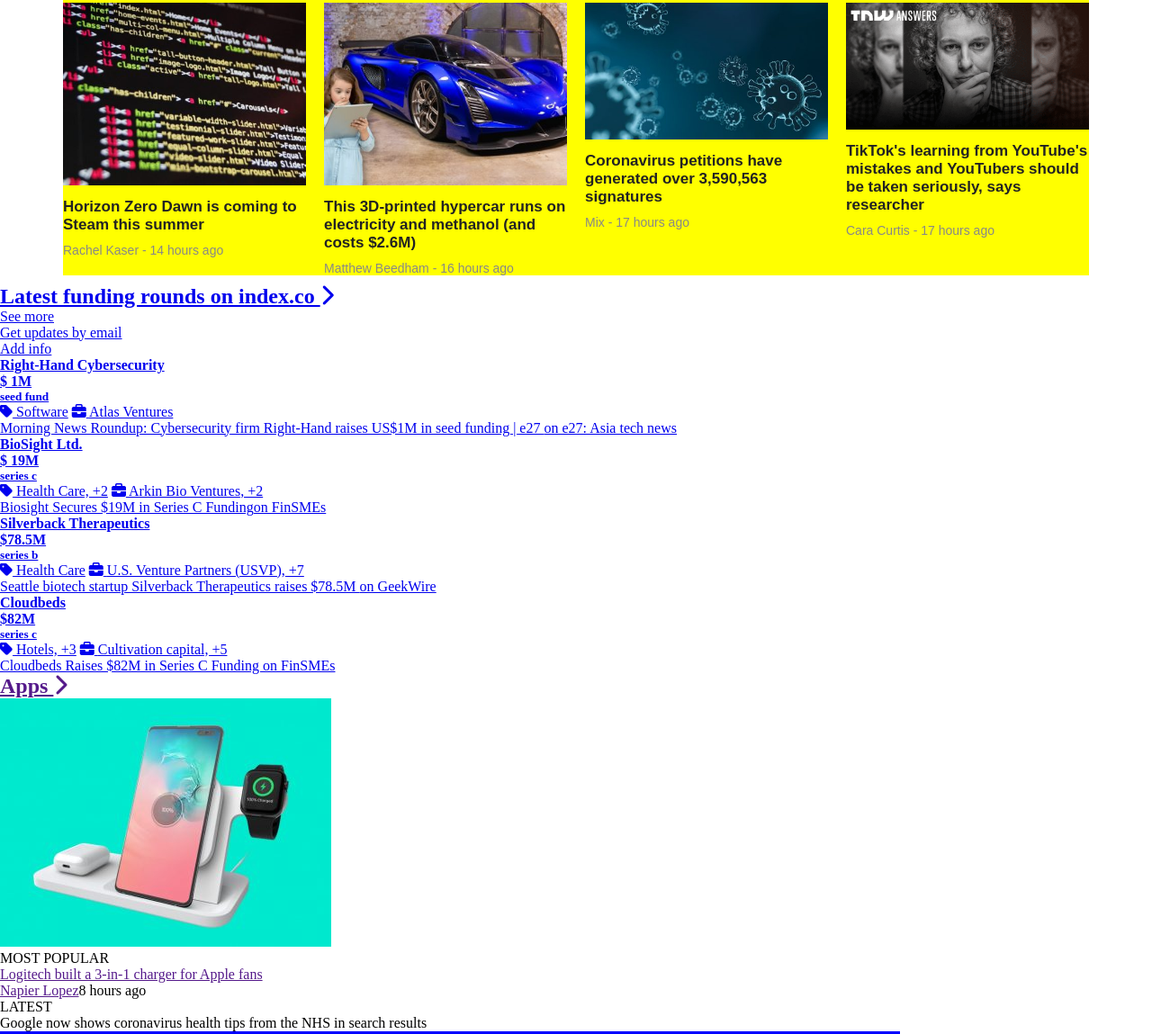
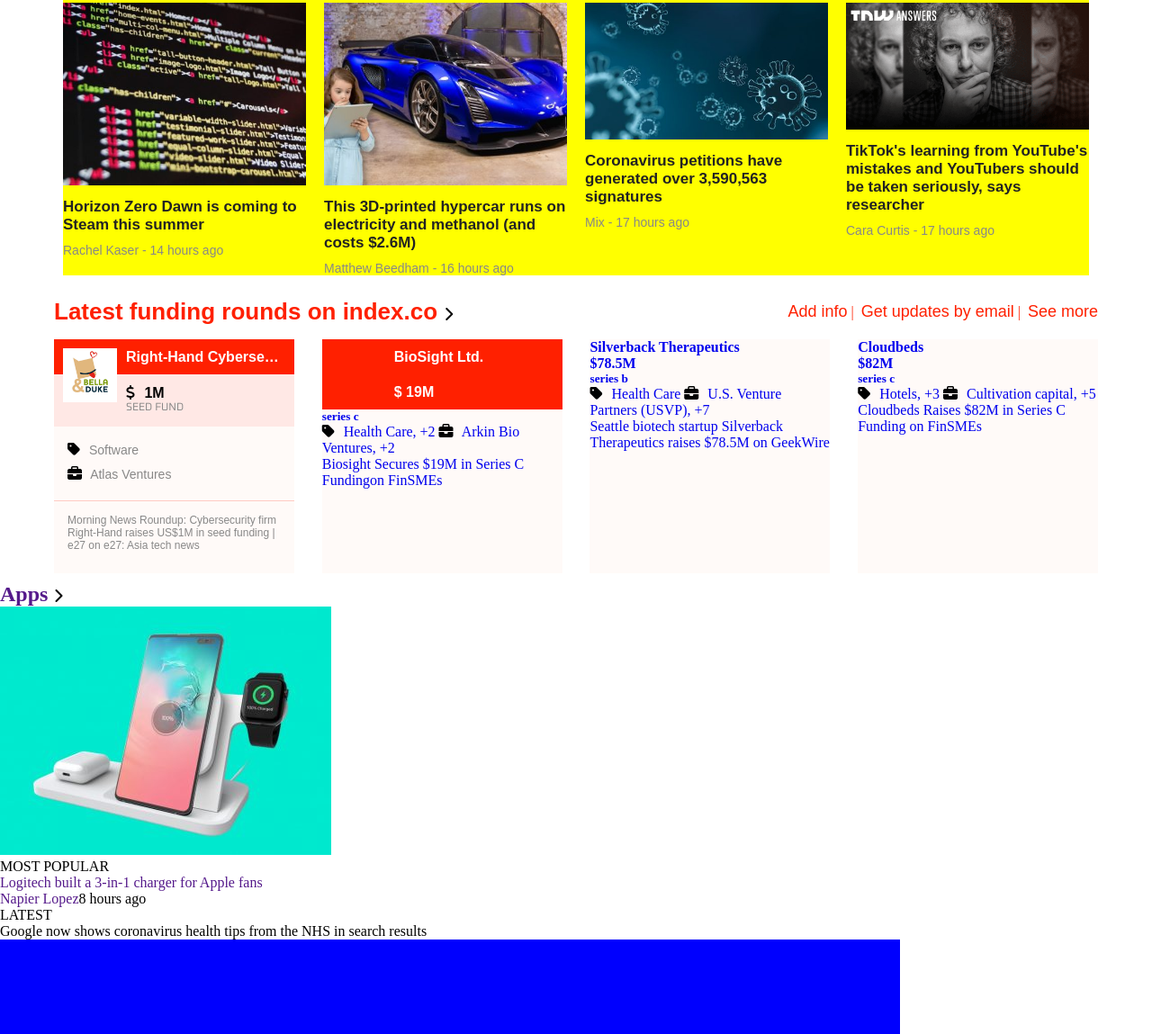
Before and after one commit to OdongAlican/responsive-design, a plain HTML site: page index.html in a window 1280 px wide. Shown: the part 965-2114 px from the top of the page at 90% size. Drawn offline with Linux system fonts and the light colour scheme.

Commit message:
First item of Latest Funding section styling

```diff
--- a/css/style.css
+++ b/css/style.css
@@ -2,6 +2,19 @@
   box-sizing: border-box;
   margin: 0;
   padding: 0;
+}
+
+a {
+  cursor: pointer;
+  text-decoration: none;
+}
+
+/* a:hover { */
+  /* text-decoration: underline; */
+/* } */
+
+.pipe {
+  margin: 0 4px;
 }
 
 body {
@@ -13,7 +26,7 @@
   overflow: hidden;
 }
 
-div, article {
+div, article, section {
   position: relative;
 }
 
@@ -24,7 +37,7 @@
 
 /* HEADER */
 
-header {
+.main-header {
   display: flex;
   flex-direction: column;
 }
@@ -191,8 +204,8 @@
 /* COVER ARTICLES */
 
 .cover-articles {
-  margin-top: 2px;
-  width: 100%;
+  margin: 2px 0;
+  width: calc(100% - 10px);
   /* background-color: violet; */
   height: 544px;
 }
@@ -333,9 +346,13 @@
 }
 
 .section-heading {
-  font-size: 24;
+  font-size: 26px;
   line-height: 60px;
   color: rgb(255, 32, 0);
+}
+
+.section-heading:hover {
+  color: #000;
 }
 
 .latest-news-grid {
@@ -360,7 +377,7 @@
 }
 
 .latest-news-item-heading:hover {
-  color: rgb(255, 32, 0);
+  color: rgb(244, 39, 10);
   text-decoration: underline;
 }
 
@@ -377,3 +394,143 @@
 .latest-news-item-info a:hover {
   color: #555;
 }
+
+/* latest-funding */
+
+.latest-funding {
+  max-width: 1160px;
+  margin: 10px auto;
+  /* background-color: burlywood; */
+
+}
+
+.latest-funding-header {
+  display: flex;
+}
+.latest-funding-left {
+  font-family: Arial, Helvetica, sans-serif;
+  flex: 1;
+}
+
+.latest-funding-right {
+  /* background-color: cadetblue; */
+  flex: 1;
+  text-align: right;
+  line-height: 60px;
+  color: rgb(255, 32, 0);
+}
+
+.latest-funding-menu {
+  font-family: Arial, Helvetica, sans-serif;
+  font-size: 18px;
+  color: rgb(255, 32, 0);
+  font-weight: 100;
+
+
+}
+
+.latest-funding-menu:hover {
+  color: black;
+}
+
+.latest-funding-grid {
+  display: flex;
+  justify-content: space-between;
+  height: 260px;
+}
+
+.latest-funding-grid-item {
+  flex: 1;
+  max-width: 23%;
+  background-color: rgb(255, 250, 248);
+
+}
+
+.latest-funding-grid-item-anchor {
+  display: block;
+
+  height: 100px;
+
+}
+
+.latest-funding-grid-item-header h4 {
+  color: white;
+  font-family: Arial, Helvetica, sans-serif;
+  background-color: rgb(255, 32, 0);
+  height: 39px;
+  padding: 0 10px 0 80px ;
+  overflow: hidden;
+  text-overflow: ellipsis;
+  line-height: 39px;
+  white-space: nowrap;
+}
+
+.latest-funding-grid-item-values {
+  color: black;
+  padding: 12px 10px 10px 80px ;
+  background-color: rgb(255, 232, 229);
+  height: 58px;
+}
+
+.latest-funding-grid-item-values-sum {
+  font-family: Arial, Helvetica, sans-serif;
+  color: black;
+}
+
+.latest-funding-grid-item-values-cat {
+  font-family: 'Oxanium', cursive;
+  font-weight: 100;
+  font-size: 12px;
+  text-transform: uppercase;
+  color: #888;
+
+
+}
+
+.latest-funding-grid-item-details {
+  height: 80px;
+  padding: 4px 15px;
+  border-bottom: 1px solid rgb(255, 203, 195);
+}
+
+.fas {
+  color: black;
+  margin-right: 6px;
+  font-size: 16px;
+
+}
+
+.latest-funding-grid-item-details a {
+  color: #888;
+  font-family: Arial, Helvetica, sans-serif;
+  font-size: 14px;
+  display: block;
+  margin-top: 10px;
+
+}
+
+.latest-funding-grid-item-footer {
+  font-family: Arial, Helvetica, sans-serif;
+  font-size: 12px;
+  padding: 14px 15px 20px 15px;
+  /* background-color: burlywood; */
+
+}
+
+.latest-funding-grid-item-footer a {
+  color: #888;
+}
+
+.latest-funding-grid-item-image {
+  position: absolute;
+  background-color: yellow;
+  width: 60px;
+  height: 60px;
+  top: 10px;
+  left: 10px;
+  background-image: url("../images/image-2.jpeg");
+  background-repeat: no-repeat;
+  background-position: center center;
+  background-size: 100% 100%;
+
+}
--- a/index.html
+++ b/index.html
@@ -13,7 +13,7 @@
 </head>
 
 <body>
-    <header>
+    <header class="main-header">
         <div class="navigation-section">
             <div class="tnw-logo"></div>
             <div class="menu-bar">
@@ -120,7 +120,7 @@
             </div>
         </section>
         <section class="latest-news">
-            <h1 class="section-heading">Latest News <i class="fas fa-chevron-right"></i>
+            <a><h1 class="section-heading">Latest News <i class="fas fa-chevron-right"></i></a>
             </h1>
             <div class="latest-news-grid">
                 <div class="latest-news-item">
@@ -225,34 +225,46 @@
             </div>
         </section>
         <section class="latest-funding">
-            <header>
-                <h2><a href="#"> Latest funding rounds on index.co <i class="fas fa-chevron-right"></i> </a></h2>
-                <a href="#">See more</a>
-                <a href="#">Get updates by email</a>
-                <a href="#">Add info</a>
+            <header class="latest-funding-header">
+                <div class="latest-funding-left">
+                    <a href="#"><h2  class="section-heading">Latest funding rounds on index.co <i class="fas fa-chevron-right"></i></h2></a>
+                </div>
+                <div class="latest-funding-right">
+                    <a href="#" class="latest-funding-menu">Add info</a><span class="pipe">&#x7c;</span>
+                    <a href="#" class="latest-funding-menu">Get updates by email</a><span class="pipe">&#x7c;</span>
+                    <a href="#" class="latest-funding-menu">See more</a>
+                </div>
             </header>
-            <div class="">
-                <div class="">
-                    <a href="#">
-                        <h4>Right-Hand Cybersecurity</h4>
+            <div class="latest-funding-grid">
+                <div class="latest-funding-grid-item">
+                    <a href="" class="latest-funding-grid-item-anchor">
                         <div class="">
-                            <h4>$ 1M</h4>
-                            <h5>seed fund</h5>
+                            <div class="latest-funding-grid-item-header">
+                                <h4>Right-Hand Cybersecurity</h4>
+                            </div>
+                            <div class="latest-funding-grid-item-values">
+                                <h4 class="latest-funding-grid-item-values-sum"><i class="fas fa-dollar-sign"></i> 1M</h4>
+                                <h5 class="latest-funding-grid-item-values-cat">seed fund</h5>
+                            </div>
                         </div>
                     </a>
-                    <div class="">
+
+                    <div class="latest-funding-grid-item-details">
                         <a href="#"><i class="fas fa-tag"></i> <span>Software</span></a>
                         <a href="#"> <i class="fas fa-briefcase"></i>
                             <span>Atlas Ventures</span>
                         </a>
                     </div>
-                    <div>
+                    <div class="latest-funding-grid-item-footer">
                         <p><a href="#">Morning News Roundup: Cybersecurity firm Right-Hand raises US$1M in seed funding
                                 | e27 <span>on e27: Asia tech news</span></a></p>
                     </div>
+                    <div class="latest-funding-grid-item-image">
+
+                    </div>
                 </div>
-                <div class="">
-                    <a href="#">
+                <div class="latest-funding-grid-item">
+                    <a href="#" class="latest-funding-grid-item-header">
                         <h4>BioSight Ltd.</h4>
                         <div class="">
                             <h4>$ 19M</h4>
@@ -269,7 +281,7 @@
                         <p><a href="#">Biosight Secures $19M in Series C Funding<span>on FinSMEs</span></a></p>
                     </div>
                 </div>
-                <div class="">
+                <div class="latest-funding-grid-item">
                     <a href="#">
                         <h4>Silverback Therapeutics</h4>
                         <div class="">
@@ -290,7 +302,7 @@
                         </p>
                     </div>
                 </div>
-                <div class="">
+                <div class="latest-funding-grid-item">
                     <a href="#">
                         <h4>Cloudbeds</h4>
                         <div class="">
```
Also changed, not shown: images/image-2.jpeg (added), images/image-3.jpeg (added), images/image-4.jpeg (added), images/image-5.jpeg (added), 1 other file.
